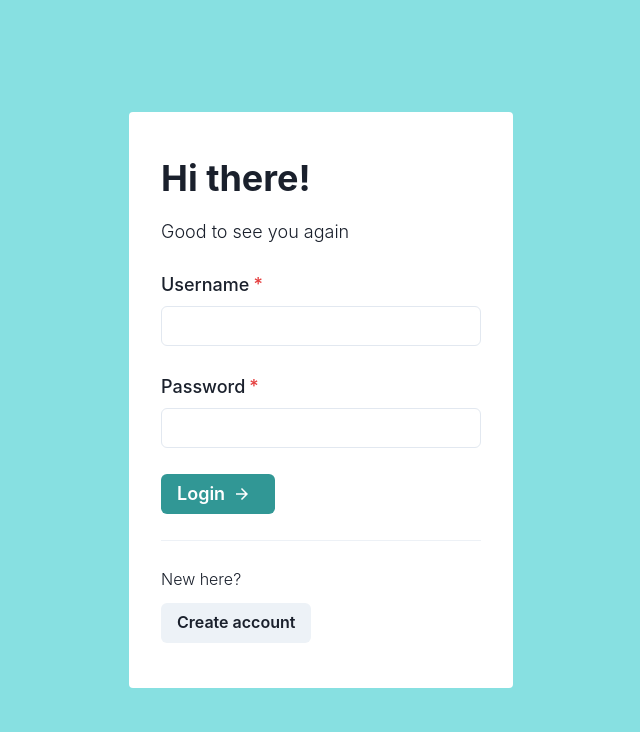
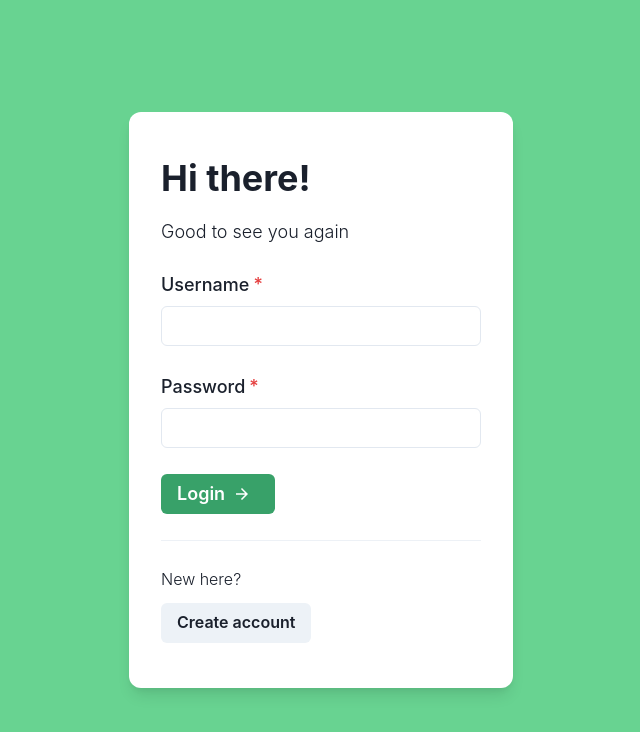
Before and after one commit to nthnua/nuance-chat, a React (Create React App) app: page / in a window 1280 px wide. Shown: the top 732 px of the page, without its empty margins (319-959 px from the left). Built offline with nearby package versions, Linux system fonts and the light colour scheme; no server answers.

Commit message:
Consistent themeing throught the app

```diff
--- a/src/features/auth/login/Login.jsx
+++ b/src/features/auth/login/Login.jsx
@@ -27,8 +27,8 @@ export const LoginPage = () => {
   const [password, setPassword] = useState('')
   const url = `${backendUrl}/api/login`
   // colors
-  const loginPromptBg = useColorModeValue('#FFF', '#2F4858')
-  const pageBg = useColorModeValue('#87E0E1', '#5A8D98')
+  const loginPromptBg = useColorModeValue('white', 'gray.700')
+  const pageBg = useColorModeValue('green.300', 'gray.800')
   const loginStatus = useSelector(state => state.auth.login.status)
   // redux dispatcher
   const dispatch = useDispatch()
@@ -80,9 +80,10 @@ export const LoginPage = () => {
             w='sm'
             h='xl'
             bgColor={loginPromptBg}
-            borderRadius='base'
+            rounded={['md', null, 'xl']}
             flexDir='column'
             justify='space-around'
+            shadow='lg'
           >
             <Heading mb='-2'>Hi there!</Heading>
             <Text fontWeight='light' fontSize={['md', null, 'lg']}>
@@ -108,7 +109,7 @@ export const LoginPage = () => {
             </FormControl>
             <Button
               fontSize={['md', null, 'lg']}
-              colorScheme='teal'
+              colorScheme='green'
               alignSelf='flex-start'
               type='submit'
               disabled={loginStatus === 'pending'}
--- a/src/features/auth/login/RegisterModal.jsx
+++ b/src/features/auth/login/RegisterModal.jsx
@@ -154,7 +154,7 @@ function RegisterModal ({ isOpen, onClose }) {
               <Button
                 disabled={signupStatus === 'pending'}
                 type='submit'
-                colorScheme='teal'
+                colorScheme='green'
                 mr={3}
               >
                 Register
```
